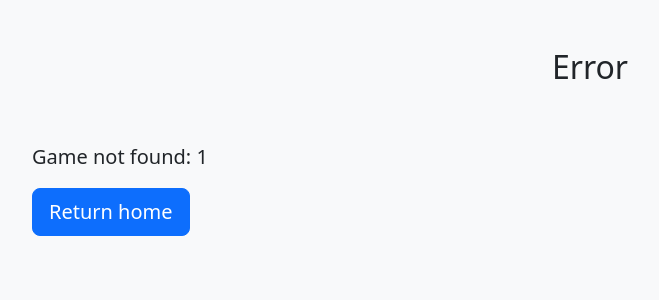
After one commit to goatgoose/goatan, a Flask app: page /game/play/1 in a window 1280 px wide. The commit adds this page. Shown: the top 300 px of the page, without its empty margins (50-709 px from the left). Run offline with Flask 3, Linux system fonts and the light colour scheme; parts of the project's set-up code (start-up, migrations or seed data) failed here and were passed over; some libraries are stand-ins or nearby versions.

Commit message:
better error page

```diff
--- a/app.py
+++ b/app.py
@@ -17,6 +17,10 @@ lobby_namespace = LobbyNamespace(games)
 socketio.on_namespace(lobby_namespace)
 
 
+def error_page(message):
+    return make_response(render_template("error.html", message=message))
+
+
 @app.route("/")
 def base():
     return render_template("index.html")
@@ -32,7 +36,7 @@ def create_game():
 def join_game(game_id):
     game = games.get(game_id)
     if game is None:
-        return f"Game not found: {game_id}", 404
+        return error_page(f"Game not found: {game_id}")
 
     if game.state == GameState.LOBBY:
         return redirect(f"/game/lobby/{game.id}")
@@ -44,10 +48,10 @@ def join_game(game_id):
 def lobby(game_id):
     game = games.get(game_id)
     if game is None:
-        return f"Game not found: {game_id}", 404
+        return error_page(f"Game not found: {game_id}")
 
     if game.state != GameState.LOBBY:
-        return f"Invalid game state: {game.state.name}", 400
+        return error_page(f"Invalid game state: {game.state.name}")
 
     response = make_response(render_template("lobby.html", game_id=game_id))
 
@@ -63,18 +67,18 @@ def lobby(game_id):
 def play(game_id):
     game = games.get(game_id)
     if game is None:
-        return f"Game not found: {game_id}", 404
+        return error_page(f"Game not found: {game_id}")
 
     if game.state == GameState.LOBBY:
-        return f"Invalid game state: {game.state.name}", 400
+        return error_page(f"Invalid game state: {game.state.name}")
 
     user_id = request.cookies.get("user_id")
     if user_id is None or users.get(user_id) is None:
-        return "User not found", 400
+        return error_page(f"User not found: {user_id}")
 
     player = game.players.player_for_user(user_id)
     if player is None:
-        return "Player did not join game", 401
+        return error_page(f"User did not join the game: {user_id}")
 
     player_list = game.players.serialize()["players"]
     for player_dict in player_list:
--- /dev/null
+++ b/templates/error.html
@@ -0,0 +1,27 @@
+<!doctype html>
+<html>
+<head>
+    <meta charset="utf-8">
+    <title>Error</title>
+
+    <link href="/static/css/bootstrap.min.css" rel="stylesheet">
+</head>
+<body class="bg-light">
+
+<div class="container">
+    <div class="py-5 text-center">
+        <h2>Error</h2>
+    </div>
+
+    <div class="row">
+        <div class="col-md">
+            <p class="lead">{{ message }}</p>
+            <a href="/" class="btn btn-primary btn-lg btn-block" role="button">Return home</a>
+        </div>
+    </div>
+</div>
+
+<script src="/static/scripts/lobby.js"></script>
+
+</body>
+</html>
--- a/templates/game.html
+++ b/templates/game.html
@@ -2,7 +2,7 @@
 <html>
 <head>
     <meta charset="utf-8">
-    <title>Goatan</title>
+    <title>Goatan {{ game_id }}</title>
 
     <link href="/static/css/bootstrap.min.css" rel="stylesheet">
     <link href="/static/css/catan.css" rel="stylesheet">
--- a/templates/lobby.html
+++ b/templates/lobby.html
@@ -2,7 +2,7 @@
 <html>
 <head>
     <meta charset="utf-8">
-    <title>Goatan</title>
+    <title>Goatan Lobby {{ game_id }}</title>
 
     <link href="/static/css/bootstrap.min.css" rel="stylesheet">
 
```
